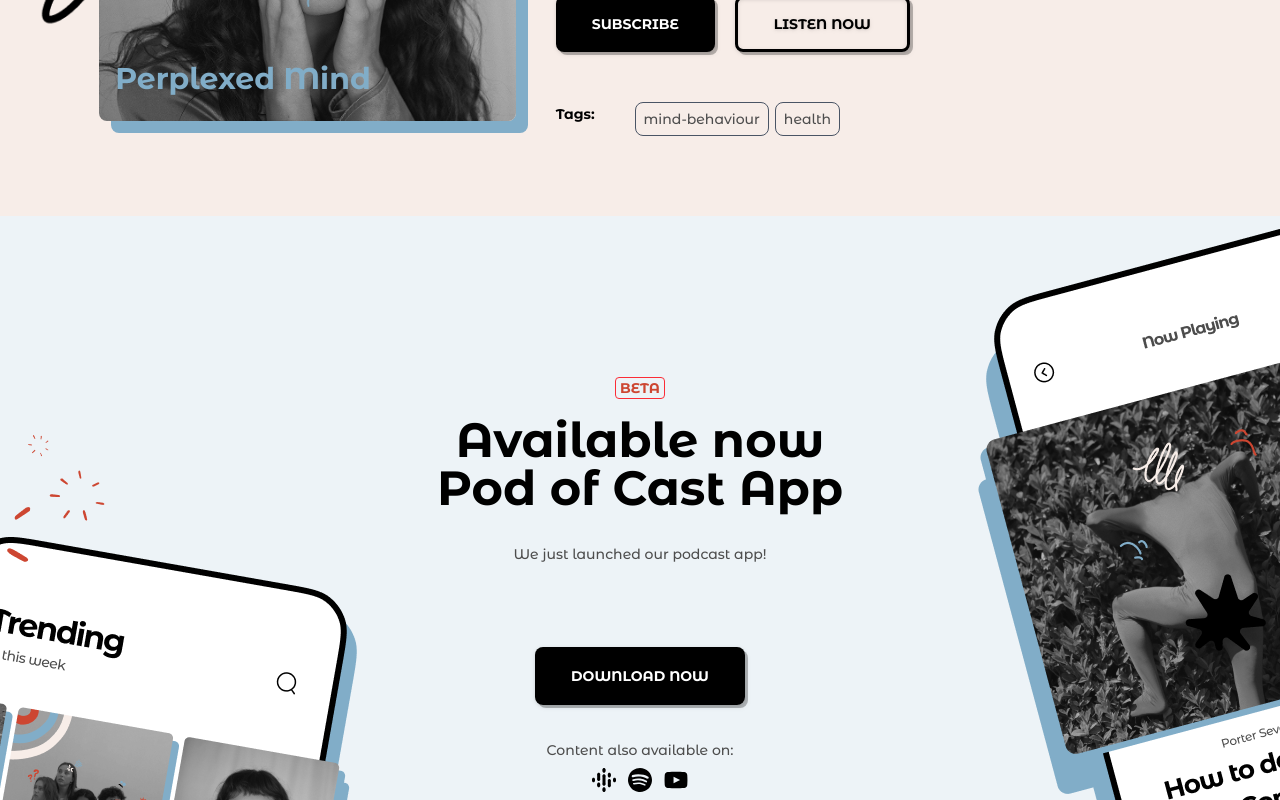
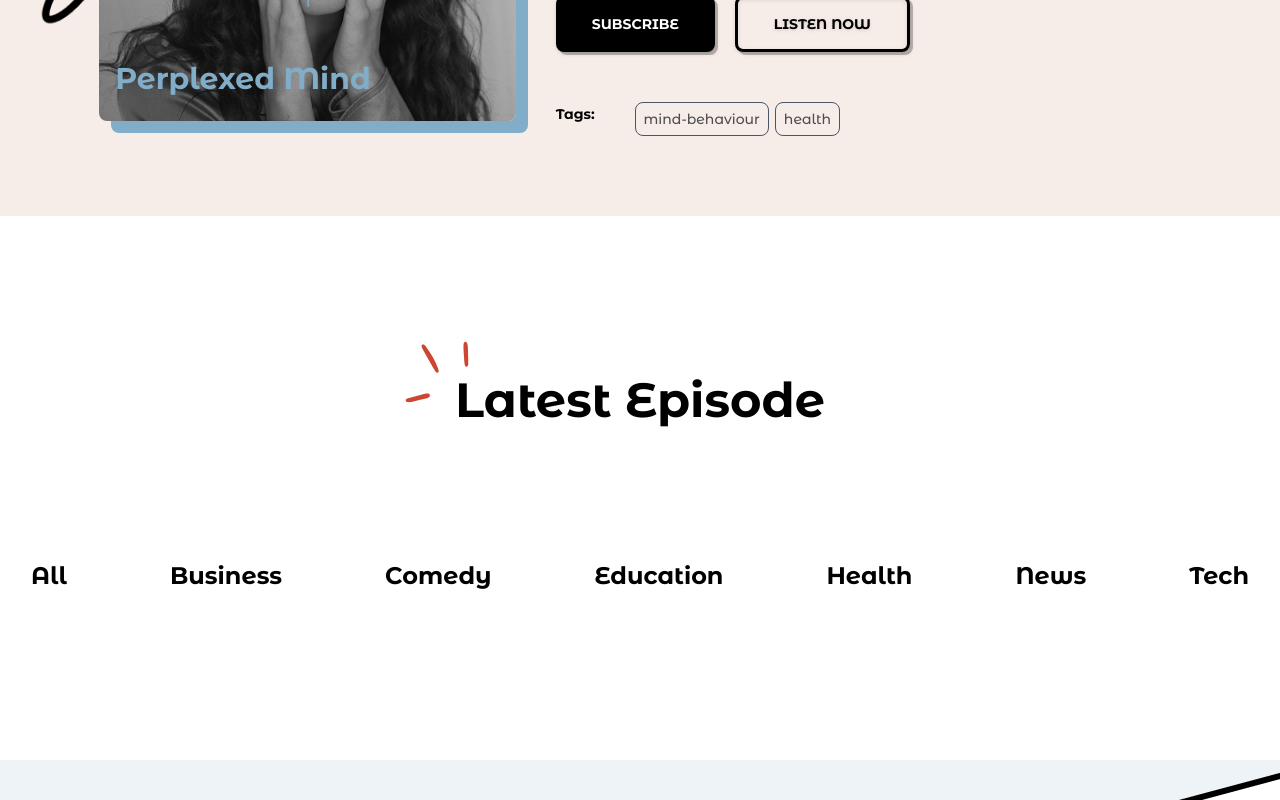
Before and after one commit to YangBang74/PodOfCast, a Vue app: page /podcast/1 in a window 1280 px wide. Shown: the part 495-1295 px from the top of the page. Built offline with nearby package versions, Linux system fonts and the light colour scheme.

Commit message:
feat: added tab buttons

```diff
--- a/src/dates/podcasts.js
+++ b/src/dates/podcasts.js
@@ -3,7 +3,7 @@ export default [
     id: 1,
     title: 'Are you a Perplexed Mind Person?',
     description:
-      'Lorem ipsum dolor sit amet, consectetur adipiscing elit,  eiusmod tempor incididunt ut labore et dolore magna aliqua. Ut enim ad minim veniam, quis nostrud.',
+      'Lorem ipsum dolor sit amet, consectetur adipiscing elit, eiusmod tempor incididunt ut labore et dolore magna aliqua. Ut enim ad minim veniam, quis nostrud.',
     img: '/pod/pod-1.png',
     imgText: 'Perplexed Mind',
     eps: 'Eps. 1',
@@ -11,12 +11,13 @@ export default [
     authorImg: '/author-1.png',
     date: 'Sep 22, 2021',
     tags: ['mind-behaviour', 'health'],
+    category: 'Health',
   },
   {
     id: 2,
     title: 'Type of Social Classes of People',
     description:
-      'Lorem ipsum dolor sit amet, consectetur adipiscing elit,  eiusmod tempor incididunt ut labore et dolore magna aliqua. Ut enim ad minim veniam, quis nostrud.',
+      'Lorem ipsum dolor sit amet, consectetur adipiscing elit, eiusmod tempor incididunt ut labore et dolore magna aliqua. Ut enim ad minim veniam, quis nostrud.',
     img: '/pod/pod-2.png',
     imgText: 'Social Class',
     eps: 'Eps. 2',
@@ -24,12 +25,13 @@ export default [
     authorImg: '/author-1.png',
     date: 'Sep 22, 2021',
     tags: ['social class', 'wealth'],
+    category: 'Business',
   },
   {
     id: 3,
     title: 'How to Deal with Self–Confidence',
     description:
-      'Lorem ipsum dolor sit amet, consectetur adipiscing elit,  eiusmod tempor incididunt ut labore et dolore magna aliqua. Ut enim ad minim veniam, quis nostrud.',
+      'Lorem ipsum dolor sit amet, consectetur adipiscing elit, eiusmod tempor incididunt ut labore et dolore magna aliqua. Ut enim ad minim veniam, quis nostrud.',
     img: '/pod/pod-3.png',
     imgText: 'Self–confidence',
     eps: 'Eps. 3',
@@ -37,12 +39,13 @@ export default [
     authorImg: '/author-1.png',
     date: 'Sep 22, 2021',
     tags: ['self-esteem', 'health'],
+    category: 'Education',
   },
   {
     id: 4,
     title: "Women's Rights? Is it alright?",
     description:
-      'Lorem ipsum dolor sit amet, consectetur adipiscing elit,  eiusmod tempor incididunt ut labore et dolore magna aliqua. Ut enim ad minim veniam, quis nostrud.',
+      'Lorem ipsum dolor sit amet, consectetur adipiscing elit, eiusmod tempor incididunt ut labore et dolore magna aliqua. Ut enim ad minim veniam, quis nostrud.',
     img: '/pod/pod-4.png',
     imgText: 'Women’s right',
     eps: 'Eps. 4',
@@ -50,12 +53,13 @@ export default [
     authorImg: '/author-1.png',
     date: 'Sep 22, 2021',
     tags: ['women’s rights'],
+    category: 'News',
   },
   {
     id: 5,
     title: 'Tesla Autopilot Controversy',
     description:
-      'Lorem ipsum dolor sit amet, consectetur adipiscing elit,  eiusmod tempor incididunt ut labore et dolore magna aliqua. Ut enim ad minim veniam, quis nostrud.',
+      'Lorem ipsum dolor sit amet, consectetur adipiscing elit, eiusmod tempor incididunt ut labore et dolore magna aliqua. Ut enim ad minim veniam, quis nostrud.',
     img: '/pod/pod-5.png',
     imgText: 'Tesla Autopilot',
     eps: 'Eps. 5',
@@ -63,12 +67,13 @@ export default [
     authorImg: '/author-1.png',
     date: 'Sep 22, 2021',
     tags: ['automation', 'tech'],
+    category: 'Tech',
   },
   {
     id: 6,
     title: 'Pandemic Becoming Endemic',
     description:
-      'Lorem ipsum dolor sit amet, consectetur adipiscing elit,  eiusmod tempor incididunt ut labore et dolore magna aliqua. Ut enim ad minim veniam, quis nostrud.',
+      'Lorem ipsum dolor sit amet, consectetur adipiscing elit, eiusmod tempor incididunt ut labore et dolore magna aliqua. Ut enim ad minim veniam, quis nostrud.',
     img: '/pod/pod-6.png',
     imgText: 'Perplexed Mind',
     eps: 'Eps. 6',
@@ -76,5 +81,6 @@ export default [
     authorImg: '/author-1.png',
     date: 'Sep 22, 2021',
     tags: ['health'],
+    category: 'Health',
   },
 ]
--- a/src/views/PodcastPage.vue
+++ b/src/views/PodcastPage.vue
@@ -1,13 +1,25 @@
 <script setup lang="ts">
+import { ref } from 'vue'
 import { useRoute } from 'vue-router'
 import podcast from '../dates/podcasts'
 import PodcastImg from '@/components/PodcastImg.vue'
 import MobileApp from '@/components/Sections/MobileApp.vue'
 import Button from '@/components/UI/Button.vue'
+
 const route = useRoute()
 const id = Number(route.params.id)
+const selectCategory = ref<string | null>(null)
+const pod = podcast.find((p) => p.id === id)
 
-const pod = podcast.find((p) => p.id === id)
+const category: string[] = ['All', 'Business', 'Comedy', 'Education', 'Health', 'News', 'Tech']
+
+// Category
+const businessPods = podcast.filter((p) => p.category === 'Business')
+const comedyPods = podcast.filter((p) => p.category === 'Comedy')
+const educationPods = podcast.filter((p) => p.category === 'Education')
+const healthPods = podcast.filter((p) => p.category === 'Health')
+const newsPods = podcast.filter((p) => p.category === 'News')
+const techPods = podcast.filter((p) => p.category === 'Tech')
 </script>
 
 <template>
@@ -79,5 +91,48 @@ const pod = podcast.find((p) => p.id === id)
       </div>
     </div>
   </section>
+  <section class="my-40">
+    <div class="container">
+      <div class="text-center">
+        <h1 data-aos="zoom-in" class="inline relative font-bold text-5xl text-center">
+          Latest Episode
+          <div class="absolute top-[-30px] left-[-50px]">
+            <svg
+              width="64"
+              height="62"
+              viewBox="0 0 64 62"
+              fill="none"
+              xmlns="http://www.w3.org/2000/svg"
+            >
+              <path
+                d="M33.7292 30.1456C33.4792 29.1456 33.3333 28.3331 33.0625 27.5414C30.3542 19.5414 26 12.4164 21.0416 5.64556C20.4583 4.8539 19.7291 4.1039 18.9166 3.6039C18.4791 3.33307 17.6041 3.37473 17.1041 3.64557C16.7291 3.8539 16.4583 4.6664 16.5416 5.12473C16.6875 5.99973 17 6.89557 17.4375 7.68723C20.3125 12.9164 23.2083 18.1247 26.1458 23.3122C27.25 25.2497 28.4167 27.1664 29.5625 29.0831C29.9375 29.7289 30.3542 30.3539 30.7917 30.9372C31.2708 31.6039 32 31.9997 32.7292 31.5622C33.2083 31.2706 33.7292 31.0622 33.7292 30.1456Z"
+                fill="#CD4631"
+              />
+              <path
+                d="M4.22915 61.1672C5.22915 61.0005 6.39582 60.8755 7.52082 60.6255C11.9583 59.6255 16.3958 58.6255 20.8125 57.5838C21.7708 57.3547 22.7083 56.9588 23.5625 56.5005C24.7083 55.8963 25.1041 55.0422 24.9166 54.1047C24.7291 53.1672 23.9792 52.5838 22.6667 52.563C21.7708 52.5422 20.8125 52.563 19.9583 52.7713C14.3541 54.188 8.74999 55.6463 3.16665 57.1255C2.54165 57.2922 1.89582 57.5838 1.41665 58.0005C0.208319 59.0213 0.583319 60.6255 2.12499 61.0213C2.72915 61.1672 3.41665 61.1047 4.22915 61.1672Z"
+                fill="#CD4631"
+              />
+              <path
+                d="M62.7708 5.31238C62.6874 4.33321 62.4791 3.35405 62.2291 2.39571C61.9999 1.54155 61.4166 0.937379 60.4791 0.854046C59.6874 0.791546 58.8333 1.58321 58.7083 2.62488C58.5416 4.02071 58.3958 5.43738 58.4583 6.83321C58.6458 11.0415 58.9166 15.2707 59.2083 19.479C59.3124 20.8749 59.4999 22.2707 59.7291 23.6665C59.8124 24.1457 59.9791 24.6457 60.2499 25.0207C60.9791 26.0832 62.3124 25.9999 62.8333 24.854C63.1249 24.2082 63.2499 23.4165 63.2499 22.7082C63.3541 20.3749 63.0416 8.77071 62.7708 5.31238Z"
+                fill="#CD4631"
+              />
+            </svg>
+          </div>
+        </h1>
+      </div>
+      <div class="flex items-center justify-between mt-32">
+        <button
+          v-for="i in category"
+          :key="i"
+          type="button"
+          class="py-2 px-4 font-bold text-2xl"
+          :class="{ 'text-red': selectCategory === i }"
+          @click="selectCategory = i"
+        >
+          {{ i }}
+        </button>
+      </div>
+    </div>
+  </section>
   <MobileApp />
 </template>
```
